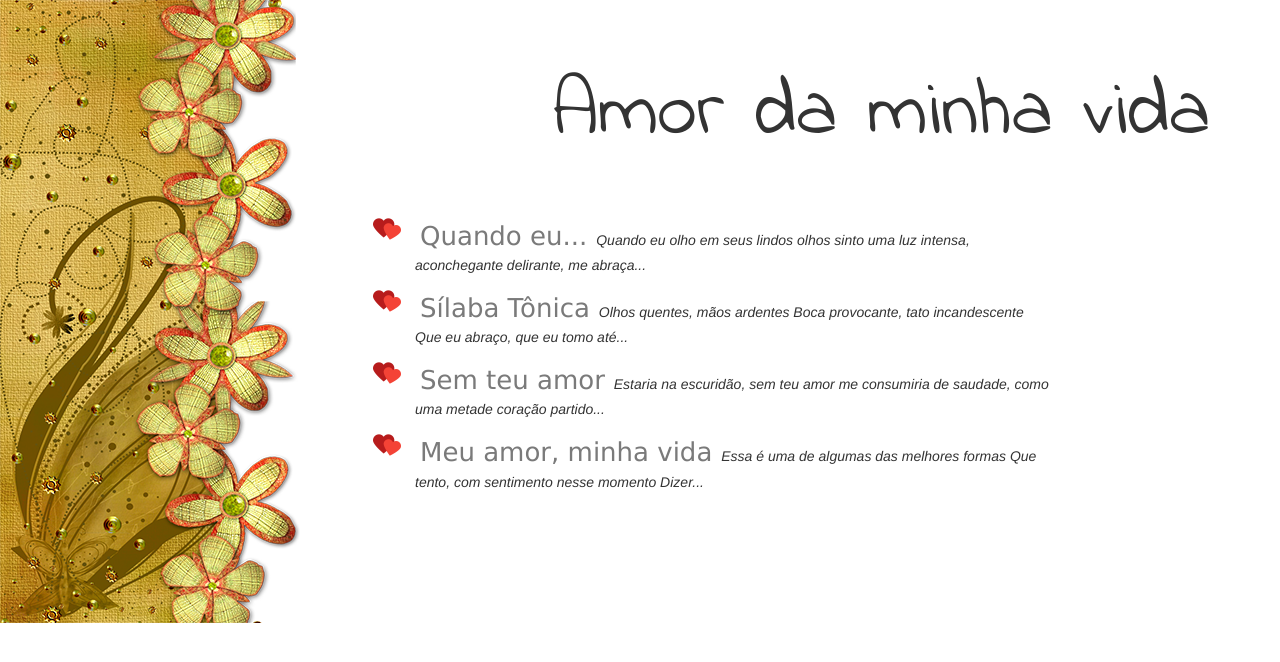
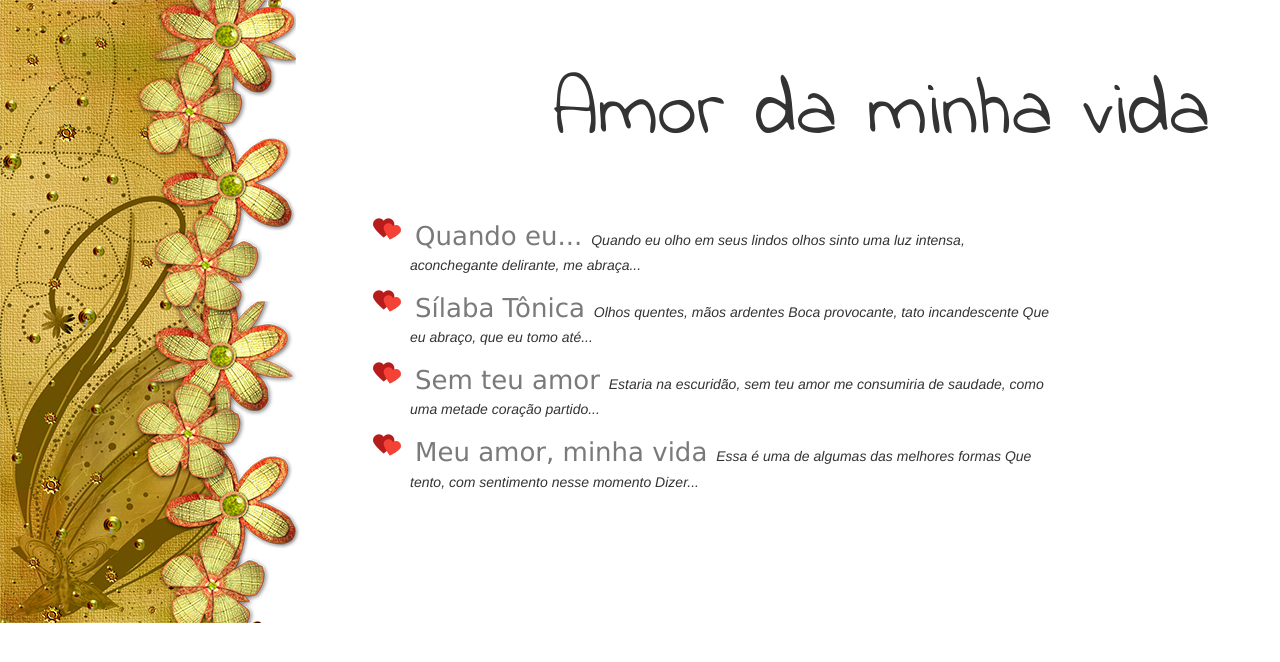
Before and after one commit to theblackbeard/taty, a Jekyll site: the page built from index.html, in a window 1280 px wide. Shown: the top 662 px of the page. Built offline with Jekyll 4.4.1, drawn with Linux system fonts in a browser that asks for light colours.

Commit message:
Final Update

```diff
--- a/css/layout.css
+++ b/css/layout.css
@@ -57,7 +57,7 @@ ul{
     list-style-image: url('../img/icon.png');
 }
 li{
-    padding: 5px;
+    padding: 5px 0 5px 0;
 }
 ul li a{
      font-family: Verdana;
```
